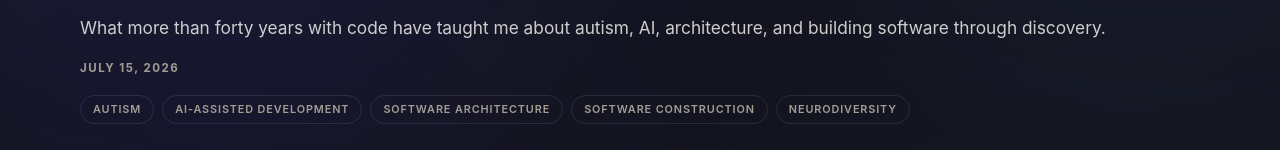
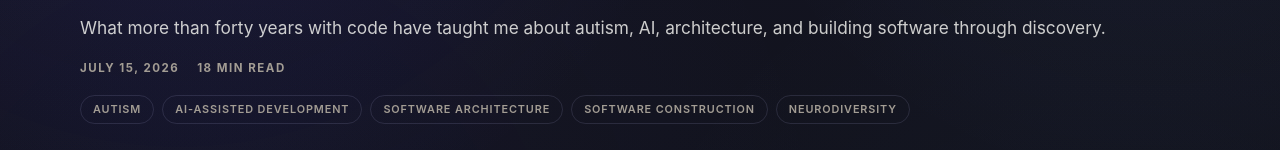
Before and after one commit to bdonaldharris/bdonaldharris.com, a Next.js app: page /writing/listen-to-the-software-building-with-ai-as-an-act-of-discovery in a window 1280 px wide. Shown: the part 290-440 px from the top of the page. Built offline with nearby package versions, Linux system fonts and the light colour scheme.

Commit message:
Show reading time in essay headers

```diff
--- a/app/writing/[slug]/page.tsx
+++ b/app/writing/[slug]/page.tsx
@@ -79,6 +79,7 @@ export default async function WritingArticlePage({ params }: Props) {
             <time dateTime={entry.publishedAt}>
               {formatWritingDate(entry.publishedAt)}
             </time>
+            <span>{entry.readingMinutes} min read</span>
             {entry.updatedAt && entry.updatedAt !== entry.publishedAt && (
               <span className="writing-updated">
                 Updated{" "}
```
